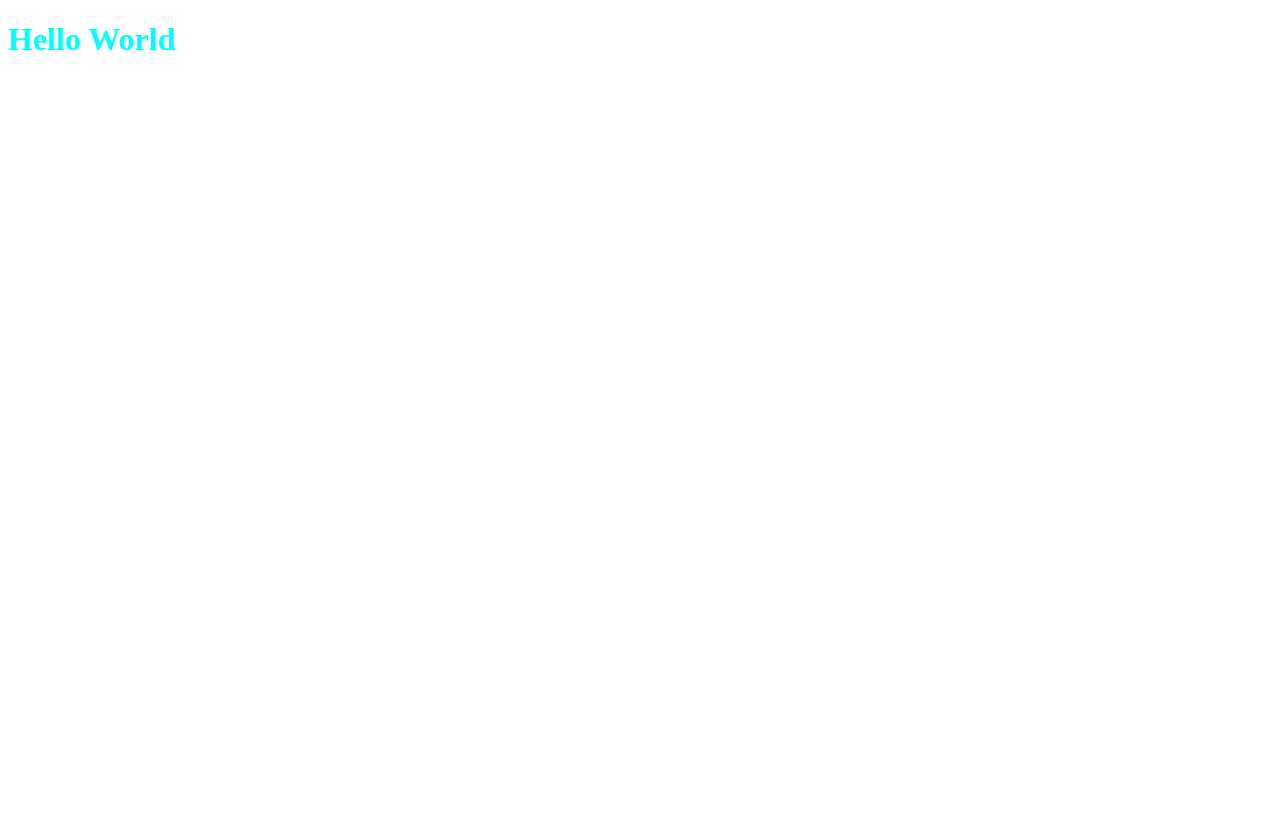
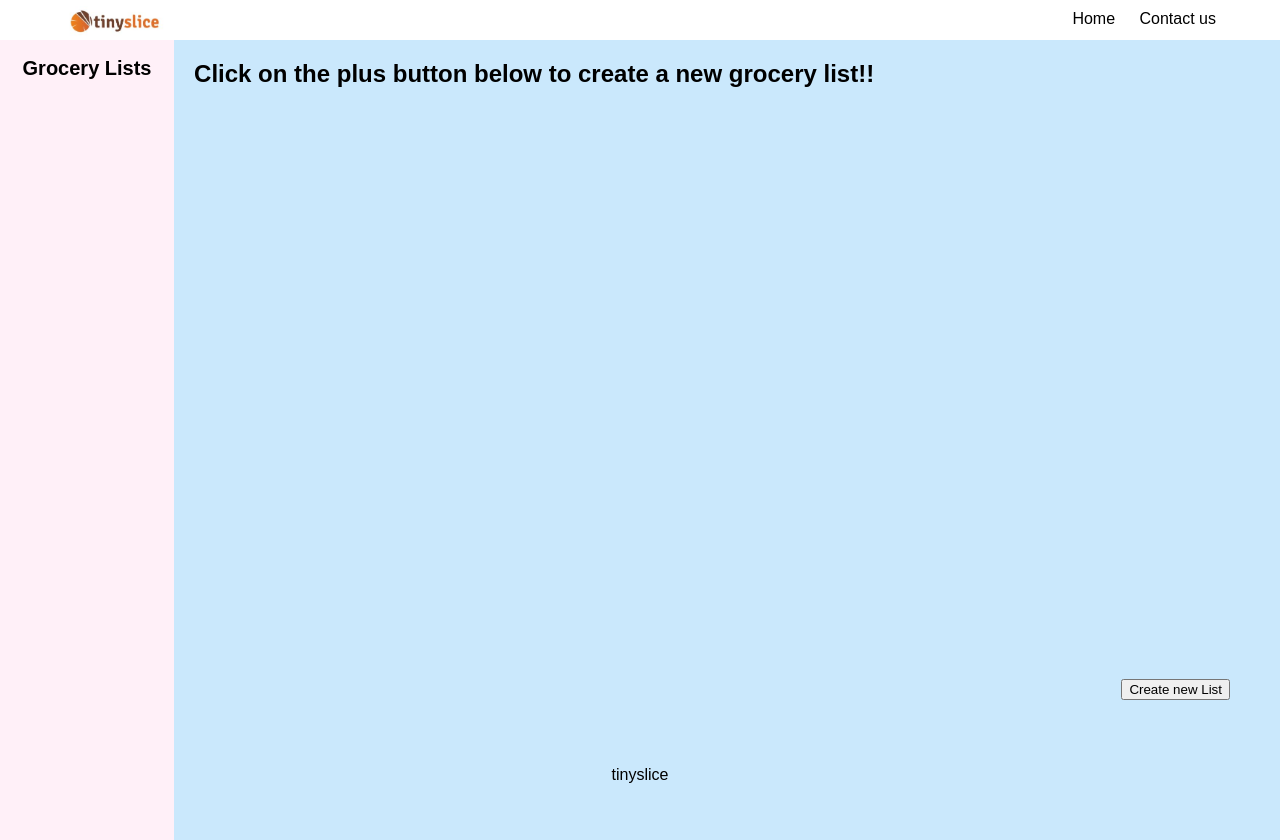
Before and after one commit to Gavin-Sharma/Tinyslice, a Flask app: page / in a window 1280 px wide. Before the commit the page is almost empty. Before the commit the page ends 50 px from the top, so only its background shows below. Run offline with Flask 2, Linux system fonts and the light colour scheme.

Commit message:
created the grocery list website

```diff
--- a/static_files/script.js
+++ b/static_files/script.js
@@ -1 +1,172 @@
-console.log("hello world");
+const items = [
+    {
+      name: "Apple",
+      price: 1.99,
+      item_id: '0'
+    },
+    {
+      name: "Orange",
+      price: 1.25,
+      item_id: '1'
+    },
+    {
+      name: "Pear",
+      price: 2.99,
+      item_id: '2'
+    },
+    {
+      name: "Grape",
+      price: 3.99,
+      item_id: '3'
+    }
+  ]
+
+let list_id = [
+  {
+    title: "Grocery List 1",
+    id: 0
+  }
+]
+
+let user_items = [
+  [
+    {
+      name: "Pear",
+      price: 2.99,
+      item_id: '2'
+    }
+  ]
+]
+
+const newlist_button = document.getElementById('newlist-button')
+
+// getting different divs in html
+const second_header_div = document.getElementById('second-header')
+const list_title_div = document.getElementById('list-title')
+const addgrocery_list_div = document.getElementById('add-grocery-list')
+const next_button = document.getElementById('button-next')
+const add_button_div = document.getElementById('button-group')
+const viewing_list_div = document.getElementById('viewing-list')
+
+let page_state = 'home';
+
+page_shown();
+
+// changes the page from home -> request title
+function page_shown() {
+  if (page_state == 'home') {
+    // Displays the home page
+    list_title_div.style.display = 'none';
+    addgrocery_list_div.style.display = 'none';
+    viewing_list_div.style.display = 'none';
+    request_list_title();
+
+  }  else if (page_state == 'adding items') {
+    // Displays the page where user will add items to the list
+    addgrocery_list_div.style.display = 'none';
+    list_title_div.style.display = 'flex';
+    request_list_title();
+
+  } else if (page_state == 'viewing list') {
+    // Displays the page where user is viewing the list of items
+    viewing_list_div.style.display = 'none';
+
+    list_title_div.style.display = 'flex';
+    request_list_title();
+  }
+
+}
+
+// Asks the user to enter the title for the list
+function request_list_title () {
+  document.getElementById('newlist-title').value = '';
+  newlist_button.addEventListener('click', (evt) => {
+    page_state = 'request title'
+    second_header_div.hidden = true;
+    list_title_div.style.display = 'flex';
+    adding_items();
+  }, {once: true})
+}
+
+// Displays the list of items stored in the system with a specific price
+function adding_items() {
+  next_button.addEventListener('click', (evt) => {
+    addgrocery_list_div.style.display = 'flex';
+    list_title_div.style.display = 'none';
+    let title = document.getElementById('newlist-title').value;
+    save_title(title);
+  }, {once: true})
+
+  newlist_button.addEventListener('click', (evt) => {
+    page_state = 'adding items'
+    page_shown();
+  }, {once: true})
+}
+
+// Saves the user's inputted title
+function save_title(title) {
+  let id = list_id.length;
+  list_id.push({title, id})
+  display_title(title, id)
+}
+
+// Displays the list of list titles in the side nav
+function display_title(title, id) {
+  const grocery_list = document.querySelector('#created-lists')
+  const grocery_title = `<li><p id='${id}'>${title}</p></li>`
+  grocery_list.insertAdjacentHTML('beforeend', grocery_title)
+  user_items.push([]);
+  add_button(id);
+  view_list();
+}
+
+// Veiw the selected grocery list title on the side nav
+function view_list() {
+  const grocery_list = document.getElementById('created-lists')
+  grocery_list.addEventListener('click', (evt) => {
+    for (created_lists of list_id) {
+      if (evt.target.id == created_lists.id) {
+        addgrocery_list_div.style.display = 'none';
+        show_list(evt.target.id);
+      }
+    }
+  })
+}
+
+// Showing the list of items in the selected title
+function show_list(selected_id) {
+  let total_cost = 0.0;
+
+  viewing_list_div.style.display = 'flex';
+  const list_grocery = user_items[selected_id]
+  const view_items = document.querySelector('#view-items')
+  const view_prices = document.querySelector('#view-prices')
+  for (const items of list_grocery) {
+    const insert_items = `<li id="item-shown">${items.name}</li>`
+    const insert_price = `<li id="item-shown">$${items.price}</li>`
+    view_items.insertAdjacentHTML('beforeend', insert_items)
+    view_prices.insertAdjacentHTML('beforeend', insert_price)
+    total_cost = total_cost + items.price;
+  }
+  const remove_items_shown = document.getElementById('item-shown')
+  const insert_cost = `<p id="cost-total">Total Cost: $${total_cost}</p>`
+  const display_cost = document.getElementById('display-cost')
+  display_cost.insertAdjacentHTML('beforeend', insert_cost)
+
+  newlist_button.addEventListener('click', (evt) => {
+    page_state = 'viewing list'
+    remove_items_shown.remove();
+    page_shown();
+  })
+}
+
+// Adding event listener to the "add" buttons and adds the item when the add button is clicked
+function add_button(selected_id) {
+  add_button_div.addEventListener('click', (evt) => {
+    for (const grocery_item of items) {
+      if (evt.target.id == grocery_item.item_id) {
+        user_items[selected_id].push(grocery_item)
+      }
+    }
+  })
+}
--- a/static_files/style.css
+++ b/static_files/style.css
@@ -1,3 +1,135 @@
+html, body, section {
+    height: 100%;
+}
+
+body {
+    margin: 0;
+    background: #CAE8FC;
+    font-family: sans-serif;
+}
+
+.header-container {
+    width: 90%;
+    margin: 0 auto;
+}
+
+header {
+    background: #FFFF;
+}
+
+header::after {
+    content: '';
+    display: table;
+    clear: both;
+}
+
+.company-logo {
+    float: left;
+}
+
+.nav-links {
+    float: right;
+}
+
+.main-links {
+    margin: 0;
+    padding: 0;
+    list-style: none;
+}
+
+.main-links li {
+    display: inline-block;
+    margin-left: 20px;
+    padding-top: 10px;
+}
+
+.main-links a {
+    color: black;
+    text-decoration: none;
+    font-weight: 100;
+}
+
+/* CSS for the main area */
+.main-area {
+    display: flex;
+}
+
+h2 {
+    padding-left: 20px;
+}
+
+.side-nav {
+    display: flex;
+    flex-direction: column;
+    flex-grow: 0.1;
+    background-color: #FFF0F8;
+}
+
 h1 {
-    color: aqua;
+    font-size: 20px;
+    text-align: center;
+    margin-bottom: 0;
 }
+
+#created-lists {
+    margin: none;
+    padding: none;
+
+}
+
+.newlist-button {
+    position: fixed;
+    bottom: 100px;
+    right: 50px;
+}
+
+/* Code to enter the list title */
+#list-title {
+    display: flex;
+    padding-left: 40px;
+    padding-top: 60px;
+}
+
+#next-button {
+    display: flex;
+    justify-content: flex-end;
+    padding-top: 5px;
+}
+
+/* Setting up grocery add items */
+#add-grocery-list {
+    display: flex;
+    flex-grow: 0.5;
+    justify-content: space-around;
+}
+
+#no-style {
+    list-style: none;
+    padding-left: 0;
+}
+
+#button-group {
+    display: flex;
+    flex-direction: column;
+}
+
+/* Viewing the list of groceries */
+#viewing-list {
+    display: flex;
+    justify-content: space-around;
+    flex-grow: 0.5;
+    height: max-content;
+    align-items: flex-end;
+}
+
+#view-items, #view-prices {
+    list-style: none;
+    padding-left: 0;
+}
+
+footer {
+    position: fixed;
+    bottom: 0;
+    width: 100%;
+    text-align: center;
+}
--- a/templates/index.html
+++ b/templates/index.html
@@ -1,17 +1,92 @@
 <!DOCTYPE html>
 <html lang="en">
-
 <head>
     <meta charset="UTF-8">
     <meta http-equiv="X-UA-Compatible" content="IE=edge">
     <meta name="viewport" content="width=device-width, initial-scale=1.0">
     <link rel="stylesheet" href="/static_files/style.css">
-    <script src="/static_files/script.js"></script>
-    <title>Document</title>
+    <script defer src="/static_files/script.js"></script>
+    <title>Grocery List</title>
 </head>
-
 <body>
-    <h1>Hello World</h1>
+    <header>
+        <div class="header-container">
+            <img src="/static_files/img/tinyslice_logo.jpg" alt="company logo" class="company-logo" width="100" height="40">
+            <nav class="nav-links">
+                <ul class="main-links">
+                    <li><a id="home-page" href="#">Home</a></li>
+                    <li><a href="#">Contact us</a></li>
+                </ul>
+            </nav>
+        </div>
+    </header>
+    <section class="main-area">
+        <div class="side-nav">
+            <h1>Grocery Lists</h1>
+            <nav>
+                <ul id="created-lists">
+                </ul>
+            </nav>
+        </div>
+        <div id="second-header">
+            <h2>Click on the plus button below to create a new grocery list!!</h2>
+        </div>
+        <div id="list-title">
+            <div>
+                <label for="newlist-title">Enter a title for your list</label>
+                <input id="newlist-title" name="newlist-title" type="text" placeholder="Grocery List 1">
+                <div id="next-button">
+                    <button id="button-next">next</button>
+                </div>
+            </div>
+        </div>
+        <div id="add-grocery-list">
+            <article class="list">
+                <h3 class="list-title">Items</h3>
+                <ul id="no-style">
+                    <li>Apple</li>
+                    <li>Orange</li>
+                    <li>Pear</li>
+                    <li>Grape</li>
+                </ul>
+            </article>
+            <article class="list">
+                <h3 class="list-title">Price</h3>
+                <ul id="no-style">
+                    <li>$1.99</li>
+                    <li>$1.25</li>
+                    <li>$2.99</li>
+                    <li>$3.99</li>
+                </ul>
+            </article>
+            <article id="button-group">
+                <h3 class="list-title">Add</h3>
+                <button id="0">Add</button>
+                <button id="1">Add</button>
+                <button id="2">Add</button>
+                <button id="3">Add</button>
+            </article>
+        </div>
+        <div id="viewing-list">
+            <article class="list">
+                <h3 class="list-title">Items</h3>
+                <ul id="view-items">
+                </ul>
+            </article>
+            <article class="list">
+                <h3 class="list-title">Price</h3>
+                <ul id="view-prices">
+                </ul>
+            </article>
+            <div id="display-cost">
+            </div>
+        </div>
+        <div class="newlist-button">
+            <button id="newlist-button">Create new List</button>
+        </div>
+    </section>
+    <footer>
+        <p>tinyslice</p>
+    </footer>
 </body>
-
 </html>
```
Also changed, not shown: static_files/img/tinyslice_logo.jpg (added).
